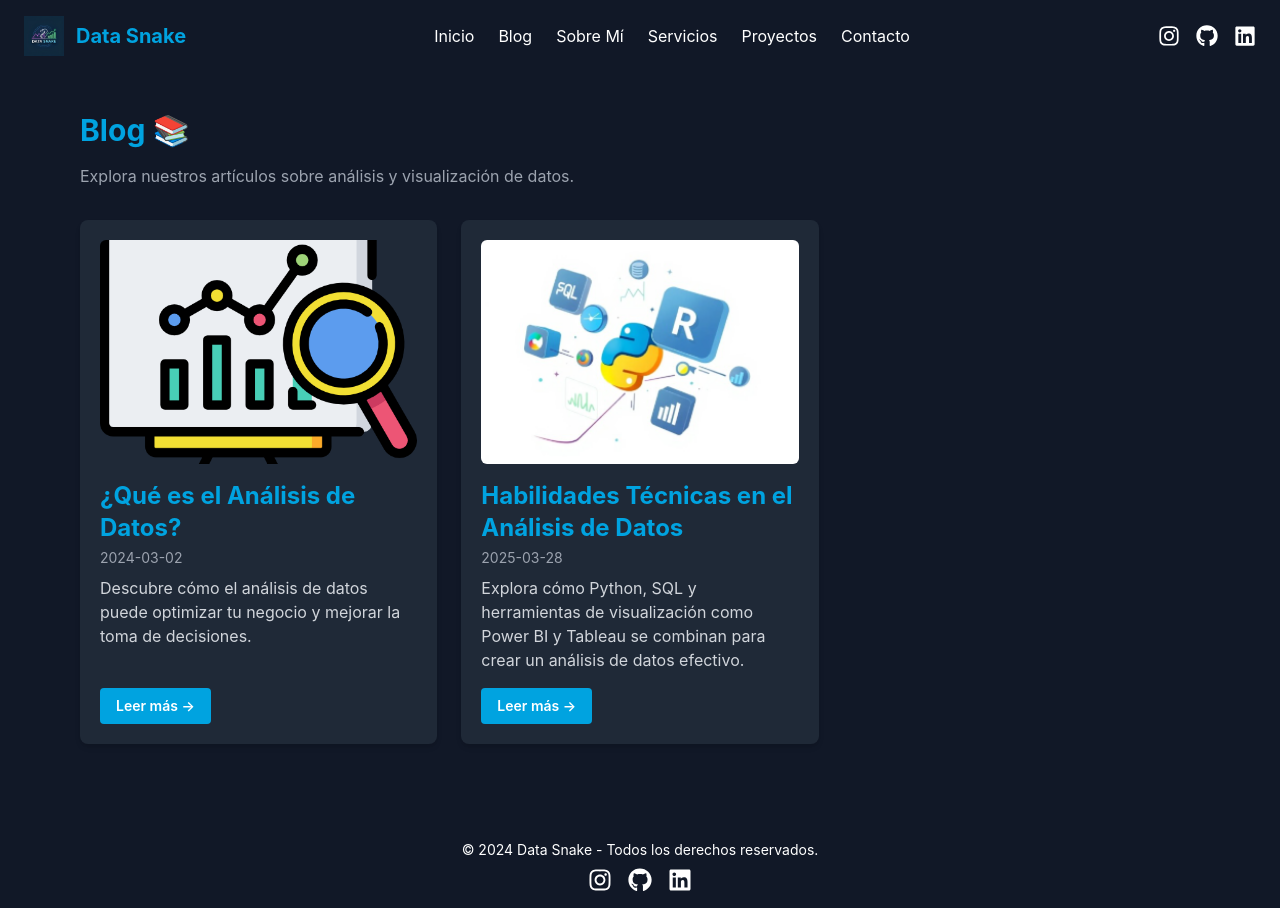
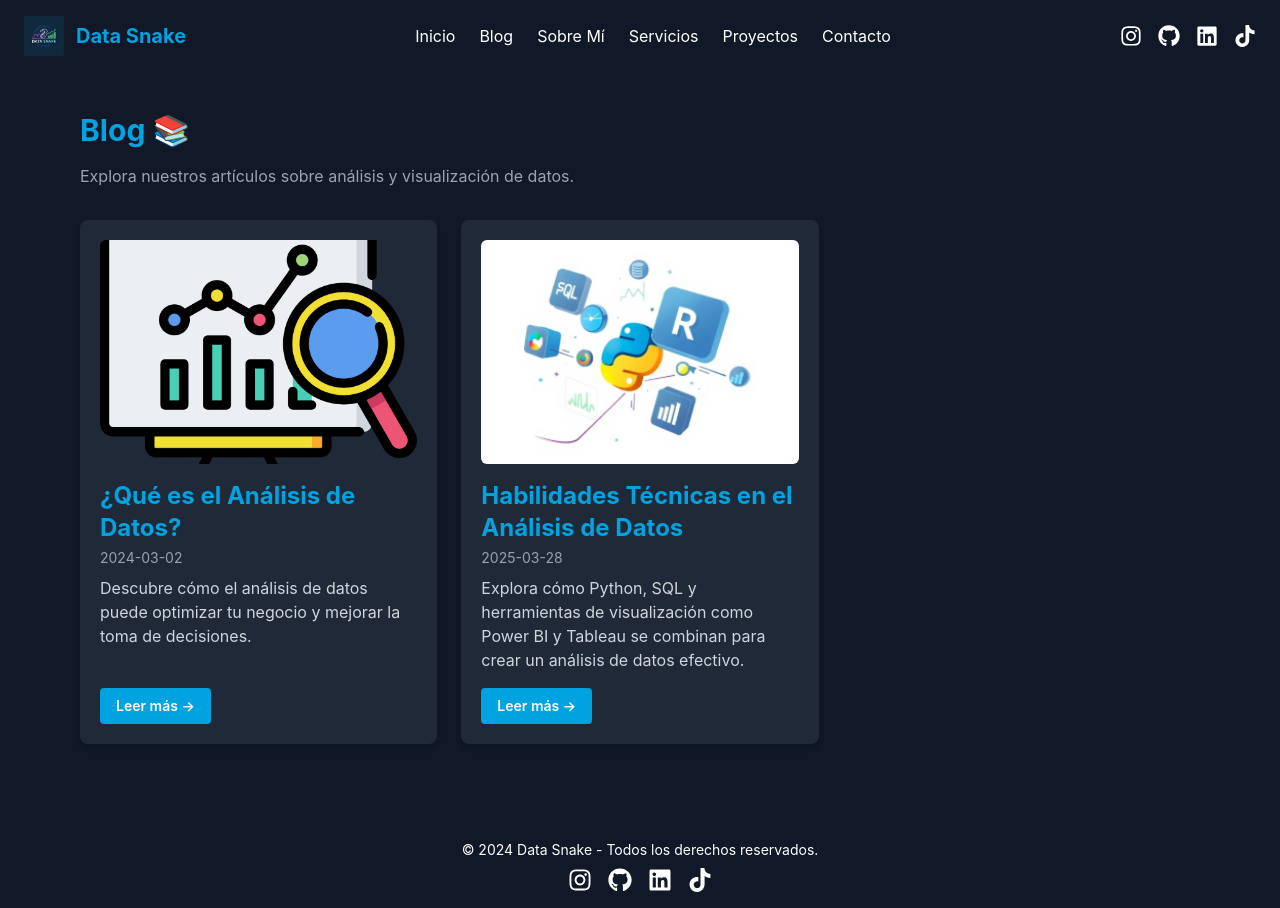
Before and after one commit to jdcaballero15/datasnake, a React (Vite) app: page /blog in a window 1280 px wide. Built offline with nearby package versions, Linux system fonts and the light colour scheme.

Commit message:
🔥 Agregado ícono y enlace a TikTok en header y footer

```diff
--- a/src/components/Footer.jsx
+++ b/src/components/Footer.jsx
@@ -1,4 +1,5 @@
 import { FaInstagram, FaGithub, FaLinkedin } from "react-icons/fa";
+import { SiTiktok } from "react-icons/si";
 
 const Footer = () => {
   return (
@@ -16,6 +17,9 @@ const Footer = () => {
         <a href="https://www.linkedin.com/in/juan-diego-caballero-8871b72b2/" target="_blank" rel="noopener noreferrer">
           <FaLinkedin size={24} className="text-white hover:text-blue-500" />
         </a>
+        <a href="https://www.tiktok.com/@data.snake?_t=ZM-8v2sQiNbF6E&_r=1" target="_blank" rel="noopener noreferrer">
+          <SiTiktok size={24} className="text-white hover:text-pink-400" />
+        </a>
       </div>
     </footer>
   );
--- a/src/components/Navbar.jsx
+++ b/src/components/Navbar.jsx
@@ -1,6 +1,7 @@
 import { useState } from "react";
 import { Link } from "react-router-dom";
 import { FaInstagram, FaGithub, FaLinkedin, FaBars, FaTimes } from "react-icons/fa";
+import { SiTiktok } from "react-icons/si"; // TikTok icon
 
 const Navbar = () => {
   const [menuOpen, setMenuOpen] = useState(false);
@@ -36,6 +37,9 @@ const Navbar = () => {
           <a href="https://www.linkedin.com/in/juan-diego-caballero-8871b72b2/" target="_blank" rel="noopener noreferrer">
             <FaLinkedin size={22} className="text-white hover:text-blue-500" />
           </a>
+          <a href="https://www.tiktok.com/@data.snake?_t=ZM-8v2sQiNbF6E&_r=1" target="_blank" rel="noopener noreferrer">
+            <SiTiktok size={22} className="text-white hover:text-pink-400" />
+          </a>
         </div>
 
         {/* 🔹 Botón hamburguesa Mobile */}
@@ -66,6 +70,9 @@ const Navbar = () => {
             <a href="https://www.linkedin.com/in/juan-diego-caballero-8871b72b2/" target="_blank" rel="noopener noreferrer">
               <FaLinkedin size={20} className="text-white hover:text-blue-500" />
             </a>
+            <a href="https://www.tiktok.com/@data.snake?_t=ZM-8v2sQiNbF6E&_r=1" target="_blank" rel="noopener noreferrer">
+              <SiTiktok size={20} className="text-white hover:text-pink-400" />
+            </a>
           </div>
         </div>
       )}
```
Also changed, not shown: public/blog/habilidades-tecnicas.md (+4 -0 lines), public/blog/programacion.png, public/blog/visualizacion.png.
